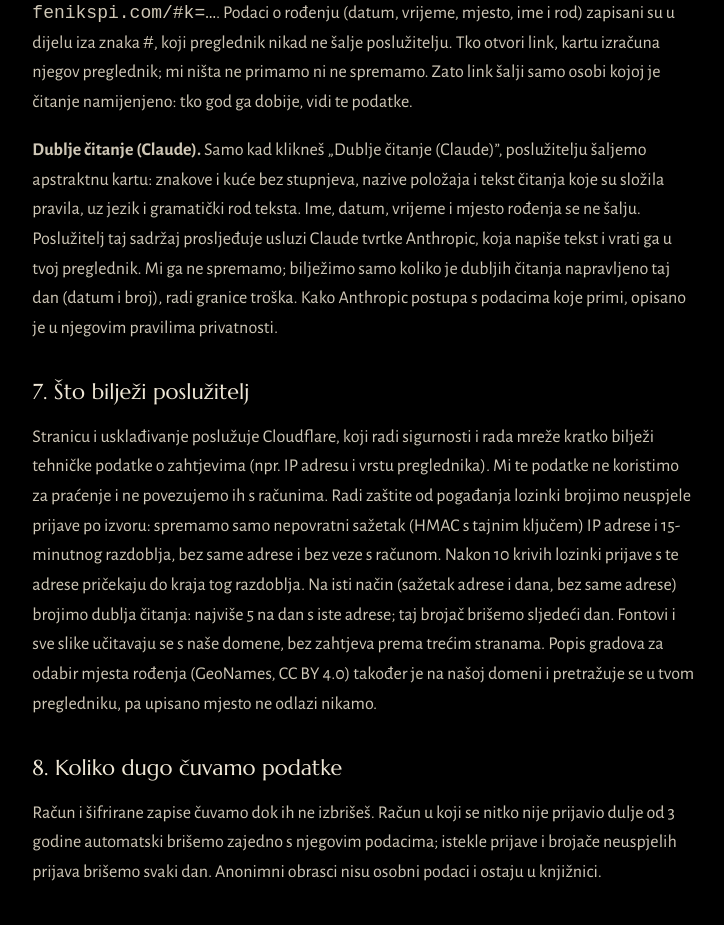
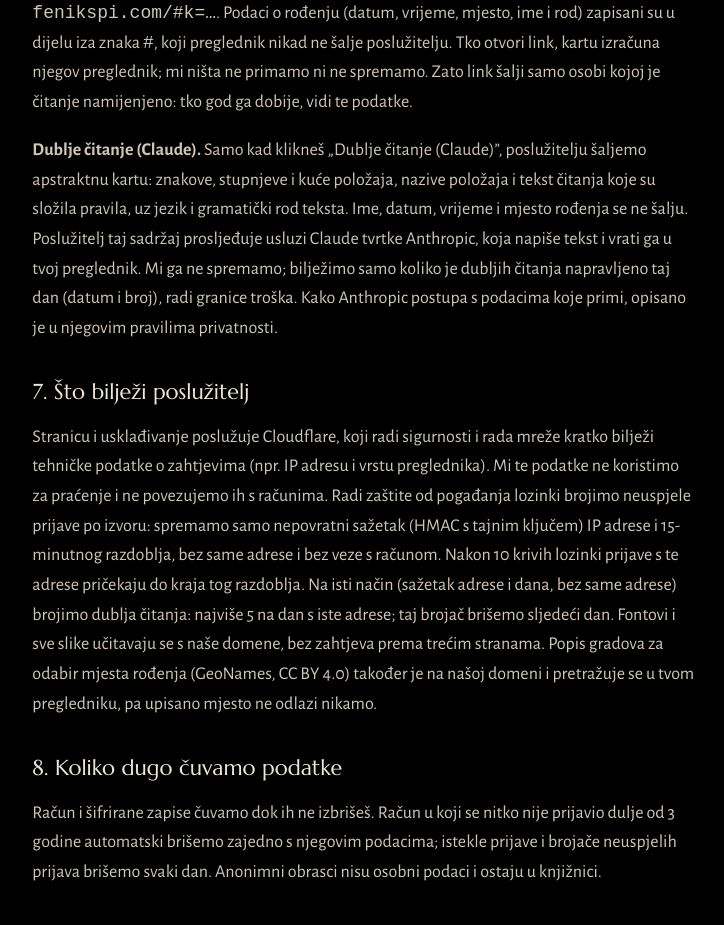
Before and after one commit to fenikspi/feniks-pi, a website: page stranica/public/privatnost.html in a window 1280 px wide. Shown: the part 2420-3345 px from the top of the page, without its empty margins (275-999 px from the left). Drawn offline with Linux system fonts and the light colour scheme.

Commit message:
Dublje čitanje: apstraktna karta nosi i stupnjeve; privatnost usklađena
Marijina odluka (29. 10.): stupnjevi ostaju jer ih stroj simbolike treba
(glavna planeta uz ascendent, aspekti, kritični stupnjevi). Ime, datum,
vrijeme i mjesto rođenja se i dalje ne šalju.

- karta-pocetna.js: apstraktno() više ne skida stupnjeve iz položaja
- privatnost.html §6: što se točno šalje (znakovi, stupnjevi, kuće)
- worker.js: zaglavlje /api/duboko usklađeno s time

Co-Authored-By: Claude Opus 5 <noreply@anthropic.com>

```diff
--- a/stranica/public/privatnost.html
+++ b/stranica/public/privatnost.html
@@ -55,7 +55,7 @@
 
 <h2 id="dublje">6. Link na čitanje i dublje čitanje (Claude)</h2>
 <p><b>Link na čitanje.</b> Kad podijeliš ili kopiraš čitanje s početne stranice, dobiješ link oblika <code>fenikspi.com/#k=…</code>. Podaci o rođenju (datum, vrijeme, mjesto, ime i rod) zapisani su u dijelu iza znaka <code>#</code>, koji preglednik nikad ne šalje poslužitelju. Tko otvori link, kartu izračuna njegov preglednik; mi ništa ne primamo ni ne spremamo. Zato link šalji samo osobi kojoj je čitanje namijenjeno: tko god ga dobije, vidi te podatke.</p>
-<p><b>Dublje čitanje (Claude).</b> Samo kad klikneš „Dublje čitanje (Claude)”, poslužitelju šaljemo apstraktnu kartu: znakove i kuće bez stupnjeva, nazive položaja i tekst čitanja koje su složila pravila, uz jezik i gramatički rod teksta. Ime, datum, vrijeme i mjesto rođenja se ne šalju. Poslužitelj taj sadržaj prosljeđuje usluzi Claude tvrtke Anthropic, koja napiše tekst i vrati ga u tvoj preglednik. Mi ga ne spremamo; bilježimo samo koliko je dubljih čitanja napravljeno taj dan (datum i broj), radi granice troška. Kako Anthropic postupa s podacima koje primi, opisano je u njegovim pravilima privatnosti.</p>
+<p><b>Dublje čitanje (Claude).</b> Samo kad klikneš „Dublje čitanje (Claude)”, poslužitelju šaljemo apstraktnu kartu: znakove, stupnjeve i kuće položaja, nazive položaja i tekst čitanja koje su složila pravila, uz jezik i gramatički rod teksta. Ime, datum, vrijeme i mjesto rođenja se ne šalju. Poslužitelj taj sadržaj prosljeđuje usluzi Claude tvrtke Anthropic, koja napiše tekst i vrati ga u tvoj preglednik. Mi ga ne spremamo; bilježimo samo koliko je dubljih čitanja napravljeno taj dan (datum i broj), radi granice troška. Kako Anthropic postupa s podacima koje primi, opisano je u njegovim pravilima privatnosti.</p>
 
 <h2>7. Što bilježi poslužitelj</h2>
 <p>Stranicu i usklađivanje poslužuje Cloudflare, koji radi sigurnosti i rada mreže kratko bilježi tehničke podatke o zahtjevima (npr. IP adresu i vrstu preglednika). Mi te podatke ne koristimo za praćenje i ne povezujemo ih s računima. Radi zaštite od pogađanja lozinki brojimo neuspjele prijave po izvoru: spremamo samo nepovratni sažetak (HMAC s tajnim ključem) IP adrese i 15-minutnog razdoblja, bez same adrese i bez veze s računom. Nakon 10 krivih lozinki prijave s te adrese pričekaju do kraja tog razdoblja. Na isti način (sažetak adrese i dana, bez same adrese) brojimo dublja čitanja: najviše 5 na dan s iste adrese; taj brojač brišemo sljedeći dan. Fontovi i sve slike učitavaju se s naše domene, bez zahtjeva prema trećim stranama. Popis gradova za odabir mjesta rođenja (GeoNames, CC BY 4.0) također je na našoj domeni i pretražuje se u tvom pregledniku, pa upisano mjesto ne odlazi nikamo.</p>
--- a/stranica/src/worker.js
+++ b/stranica/src/worker.js
@@ -1,7 +1,7 @@
 /* Feniks π: poslužitelj stranice. Statične datoteke poslužuje Cloudflare (assets); ovdje su samo:
    - prijem anonimnih simboličkih obrazaca, koje aplikacija šalje isključivo ako je korisnik uključio „Doprinesi anonimne obrasce”
      (prima se samo strogo provjeren apstraktni obrazac; ne sprema se IP adresa, vrijeme ni ikakav tekst korisnika);
-   - dublje čitanje preko Claudea (/api/duboko): prima apstraktnu kartu bez imena, datuma i mjesta, ništa ne sprema
+   - dublje čitanje preko Claudea (/api/duboko): prima apstraktnu kartu (znakovi, stupnjevi, kuće) bez imena, datuma, vremena i mjesta, ništa ne sprema
      osim dnevnog brojača poziva (granica troška);
    - računi i šifrirano usklađivanje (/api/racun/*, vidi racuni.js). */
 import Anthropic from '@anthropic-ai/sdk';
```
Also changed, not shown: stranica/public/karta-pocetna.js (+4 -3 lines).
